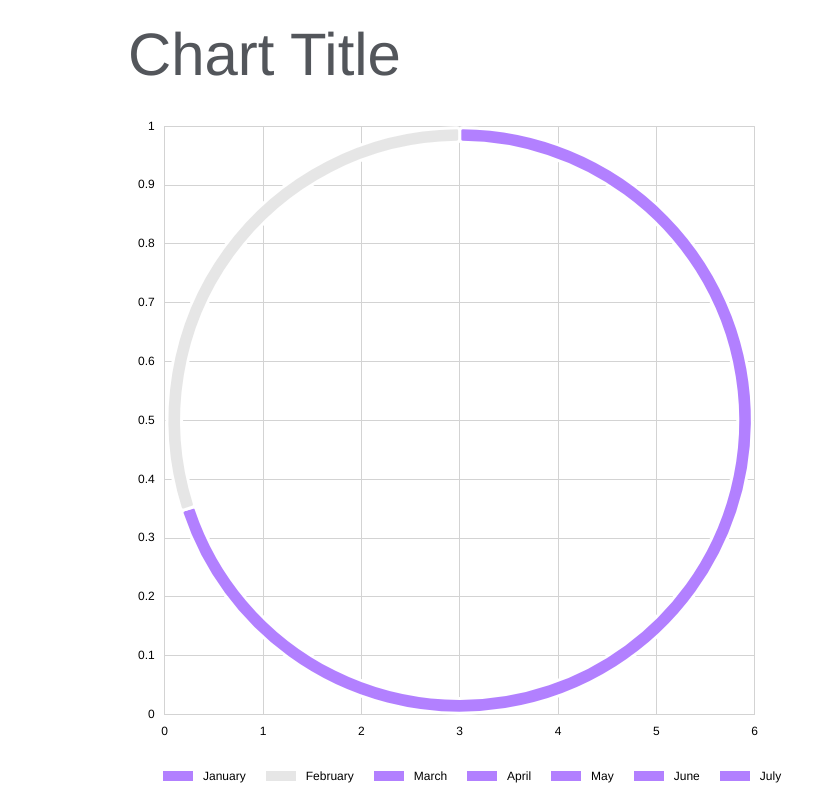
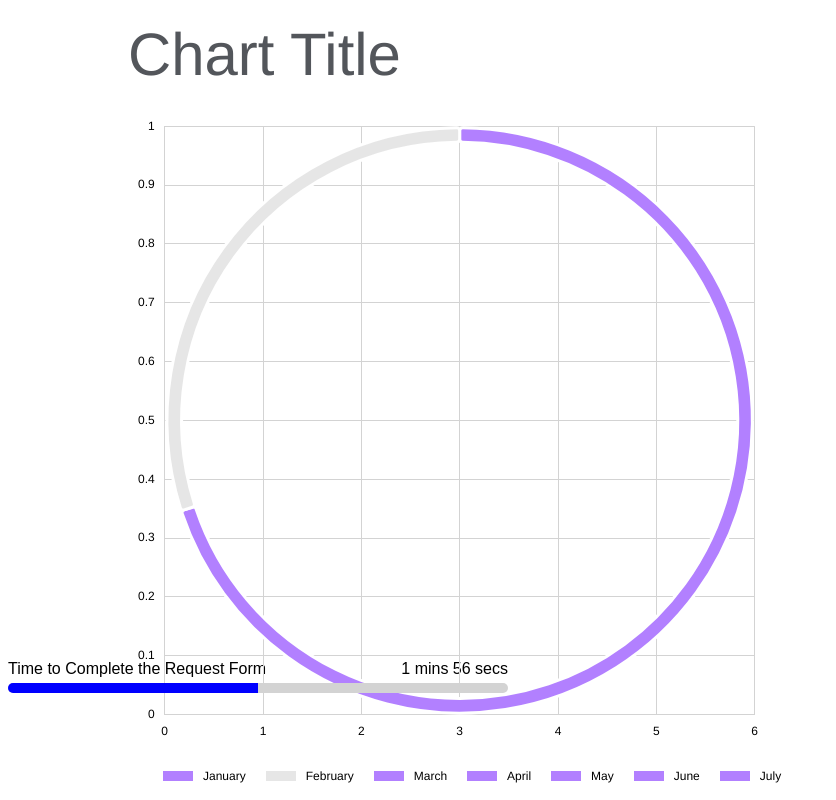
Before and after one commit to AntonVitamin/vitamin-charts-react, a React app: page / in a window 1280 px wide. Shown: the whole page, without its empty margins (0-836 px from the left). Built offline with nearby package versions, Linux system fonts and the light colour scheme.

Commit message:
Add ProgressBar component (POC)

```diff
--- a/src/App.jsx
+++ b/src/App.jsx
@@ -1,4 +1,5 @@
 import ChartController from './controllers/chartController';
+import ProgressBar from './components/metrics/ProgressBar';
 
 const chartConfig = {
   type: 'doughnut',
@@ -40,6 +41,7 @@ const App = () => {
   return (
     <div style={{backgroundColor: isDarkMode ? '#2C2D33' : '#FFF'}}>
       <ChartController chartConfig={chartConfig} isDarkMode={isDarkMode} />
+      <ProgressBar />
     </div>
   );
 };
--- /dev/null
+++ b/src/components/metrics/KeyPerformanceMetrics.jsx
@@ -0,0 +1,3 @@
+const KeyPerformanceMetrics = () => {};
+
+export default KeyPerformanceMetrics;
--- /dev/null
+++ b/src/components/metrics/ProgressBar/index.jsx
@@ -0,0 +1,26 @@
+import {
+  MainContainer,
+  TitleContainer,
+  Title,
+  Data,
+  ProgressBarContainer,
+  ProgressDiv,
+  BackgroundDiv,
+} from './styles';
+
+const ProgressBar = () => {
+  return (
+    <MainContainer>
+      <TitleContainer>
+        <span>Time to Complete the Request Form</span>
+        <span>1 mins 56 secs</span>
+      </TitleContainer>
+      <ProgressBarContainer>
+        <ProgressDiv></ProgressDiv>
+        <BackgroundDiv></BackgroundDiv>
+      </ProgressBarContainer>
+    </MainContainer>
+  );
+};
+
+export default ProgressBar;
--- /dev/null
+++ b/src/components/metrics/ProgressBar/styles.js
@@ -0,0 +1,38 @@
+import styled from 'styled-components';
+
+export const MainContainer = styled.div`
+  display: flex;
+  flex-direction: column;
+  font-family: Abel, sans-serif;
+  font-size: 16px;
+  width: 500px;
+`;
+
+export const TitleContainer = styled.div`
+  display: flex;
+  justify-content: space-between;
+  margin-bottom: 5px;
+`;
+
+export const ProgressBarContainer = styled.div`
+  height: 10px;
+  position: relative;
+`;
+
+export const ProgressDiv = styled.div`
+  background-color: blue;
+  border-radius: 50px 0 0 50px;
+  height: 10px;
+  position: absolute;
+  width: 50%;
+  z-index: 10;
+`;
+
+export const BackgroundDiv = styled.div`
+  background-color: lightgrey;
+  border-radius: 50px;
+  height: 10px;
+  position: absolute;
+  width: 100%;
+  z-index: 5;
+`;
```
